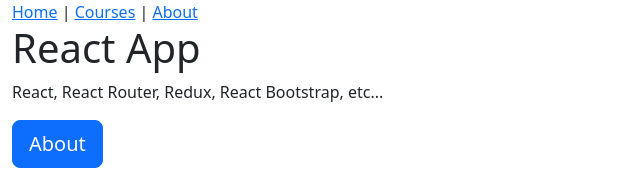
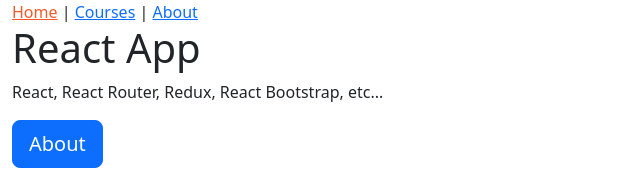
Before and after one commit to randy-tsukemen/fun-react-course-app, a React (Create React App) app: page / in a window 1280 px wide. Shown: the top 170 px of the page, without its empty margins (0-640 px from the left). Built offline with nearby package versions, Linux system fonts and the light colour scheme; no server answers.

Commit message:
enable client side NavLink

```diff
--- a/src/components/common/Header.js
+++ b/src/components/common/Header.js
@@ -1,10 +1,21 @@
 import React from "react";
+import { NavLink } from "react-router-dom";
 
 function Header() {
+    const activeStyle = { color: "#F15B2A" };
     return (
         <nav>
-            <a href="/">Home</a> | <a href="/courses">Courses</a> |{" "}
-            <a href="/about">About</a>
+            <NavLink activeStyle={activeStyle} exact to="/">
+                Home
+            </NavLink>
+            {" | "}
+            <NavLink activeStyle={activeStyle} to="/courses">
+                Courses
+            </NavLink>
+            {" | "}
+            <NavLink activeStyle={activeStyle} to="/about">
+                About
+            </NavLink>
         </nav>
     );
 }
```
